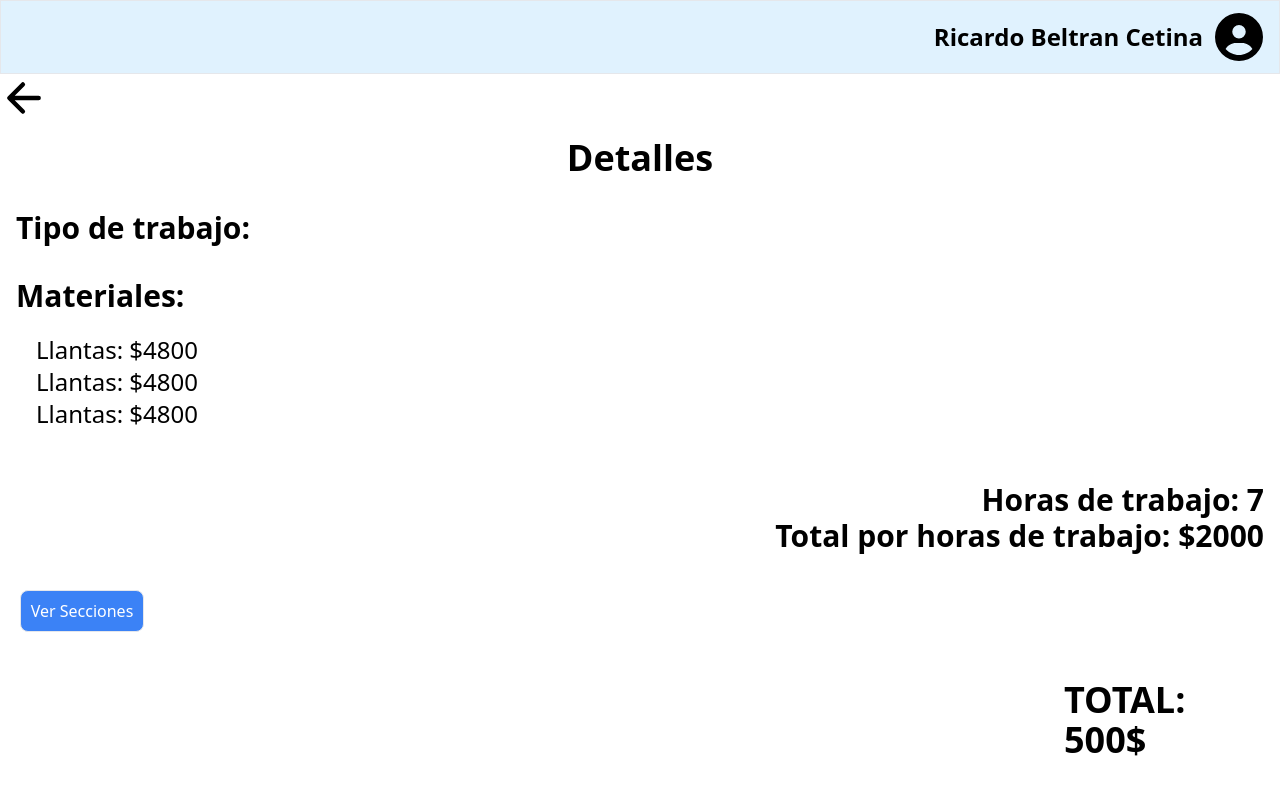
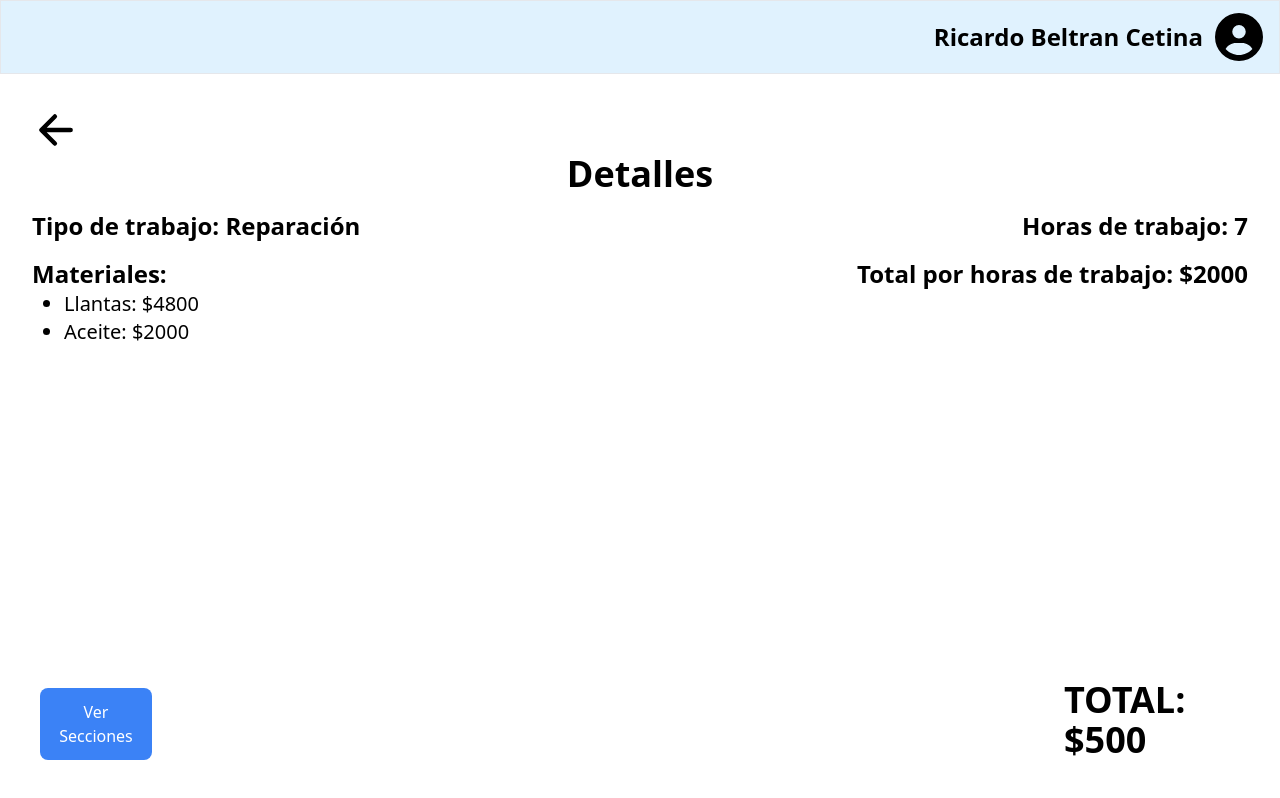
Before and after one commit to AlexUT22393235/TaskTrail, a React (Vite) app: page /Detalles in a window 1280 px wide. Built offline with nearby package versions, Linux system fonts and the light colour scheme.

Commit message:
mejoras en seccion de detalles

```diff
--- a/src/pages/Detalles.jsx
+++ b/src/pages/Detalles.jsx
@@ -1,57 +1,55 @@
-import React from 'react'
-import Header from '../components/Header'
+import React from 'react';
 import { IoArrowBack } from "react-icons/io5";
 import { Link } from 'react-router-dom';
-
+import Header from '../components/Header';
 
 function Detalles() {
     return (
         <>
-            <Header></Header>
+        <Header />
+        <div className="container mx-auto p-8">
+
 
             <Link to="/Trabajos">
-            <IoArrowBack size="3rem"/>
+                <IoArrowBack size="3rem" />
             </Link>
 
-            <h1 className="font-semibold text-center text-4xl p-4">Detalles</h1>
-
-            {/*Texto de la izquierda*/}
-            <div className="flex-container">
-    <div className="flex-shrink-0 text-left p-4">
-        <p className="font-semibold text-3xl">Tipo de trabajo:</p>
+            <div className="text-center">
+                <h1 className="font-semibold text-4xl mb-4">Detalles</h1>
             </div>
 
-    <div className="flex-shrink-0 text-left p-4">
-        <p className="font-semibold text-3xl">Materiales:</p>
-        <ul className="p-5">
-            <li className="text-2xl">Llantas: $4800</li>
-            <li className="text-2xl">Llantas: $4800</li>
-            <li className="text-2xl">Llantas: $4800</li>
 
+
+            <div className="grid grid-cols-1 md:grid-cols-2 gap-8">
+                <div>
+                    <p className="font-semibold text-2xl">Tipo de trabajo: Reparación</p>
+
+                    <p className="font-semibold text-2xl mt-4">Materiales:</p>
+                    <ul className="list-disc ml-8">
+                        <li className="text-xl">Llantas: $4800</li>
+                        <li className="text-xl">Aceite: $2000</li>
+                        {/* Agrega más materiales si es necesario */}
                     </ul>
                 </div>
 
-    <div className="flex-grow"></div>
-{/*Texto de la derecha */}
-    <div className="flex-shrink-0 text-right p-4">
-        <p className="font-semibold text-3xl">Horas de trabajo: 7</p>
-        <p className="font-semibold text-3xl">Total por horas de trabajo: $2000</p>
+                <div className="text-right">
+                    <p className="font-semibold text-2xl">Horas de trabajo: 7</p>
+                    <p className="font-semibold text-2xl mt-4">Total por horas de trabajo: $2000</p>
                 </div>
             </div>
-{/*Texto de hasta abajo*/}
-<div className="absolute bottom-0 p-10 left-[80%]">
-<p className="text-4xl font-bold">TOTAL: 500$</p>
+
+            <div  className="absolute bottom-0 p-10 left-[80%]">
+                <p className="text-4xl font-bold">TOTAL: $500</p>
             </div>
 
-    <div className="p-5">
+            <div className="absolute bottom-0 p-10 right-[85%]">
                 <Link to="/Secciones">
-            <button className="bg-blue-500 p-2 border rounded-lg hover:bg-blue-300 text-white w-[10%]">Ver Secciones</button>
+                    <button className="bg-blue-500 p-3 rounded-lg hover:bg-blue-300 text-white ">Ver Secciones</button>
                 </Link>
             </div>
-
-
+        </div>
     </>
-    )
+    );
 }
 
-export default Detalles
+export default Detalles;
```
Lines whose indentation alone changed are shown as unchanged.
